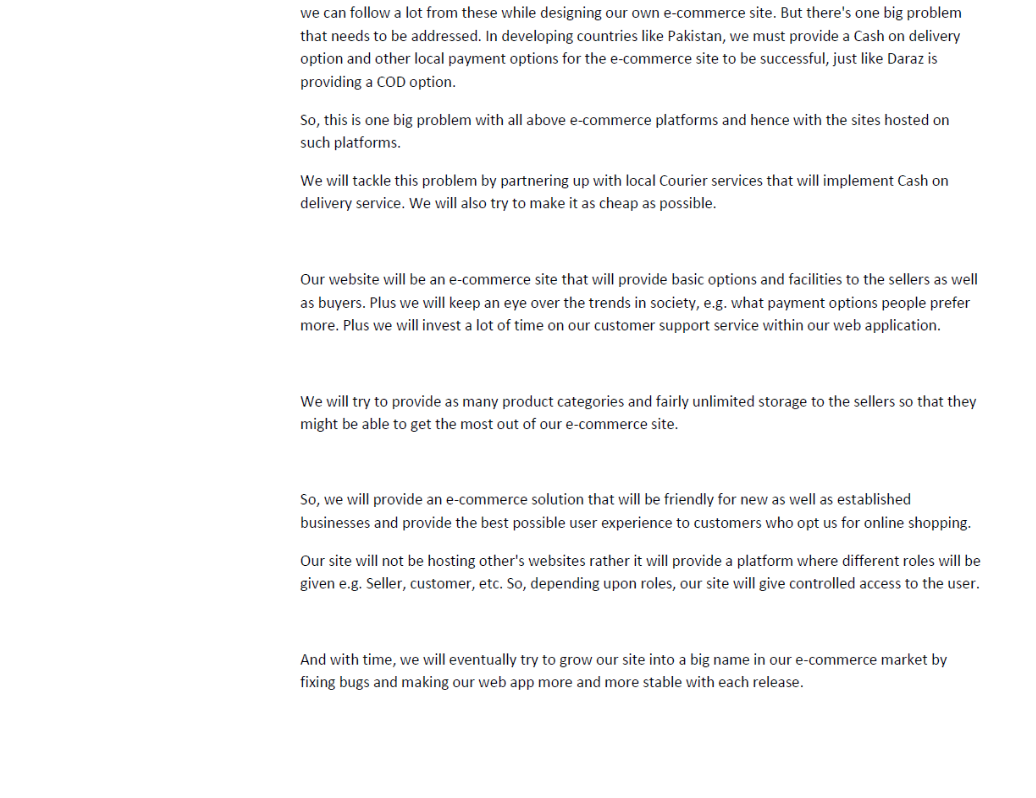
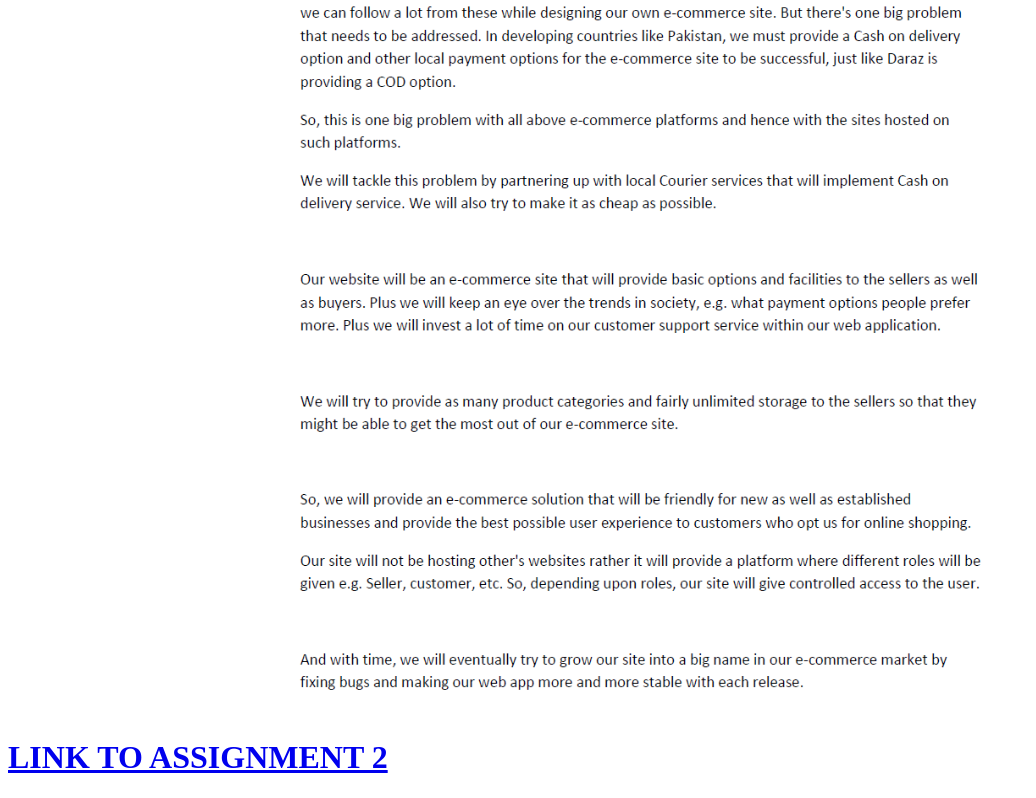
Before and after one commit to BILAL5699/ProjectSnowFlake.github.io, a plain HTML site: page index.html in a window 1280 px wide. Shown: the part 1226-2024 px from the top of the page, without its empty margins (0-1036 px from the left). Before the commit the page ends 1952 px from the top, so only its background shows below. Drawn offline with Linux system fonts and the light colour scheme.

Commit message:
Update index.html

```diff
--- a/index.html
+++ b/index.html
@@ -36,5 +36,9 @@
 <center><h1>OUR PROPOSAL</h1></center>
 <center><img src="PROPOSAL.PNG"
 width="70%" height="750px"></center>
+
+<h1><a href="https://bilal5699.github.io/assignmnt.github.io/">LINK TO ASSIGNMENT 2</a></h1>
+
+
 <body>
 <html>
```
